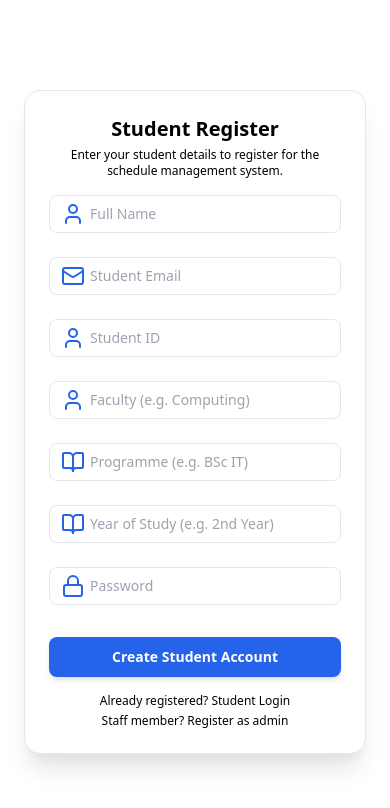
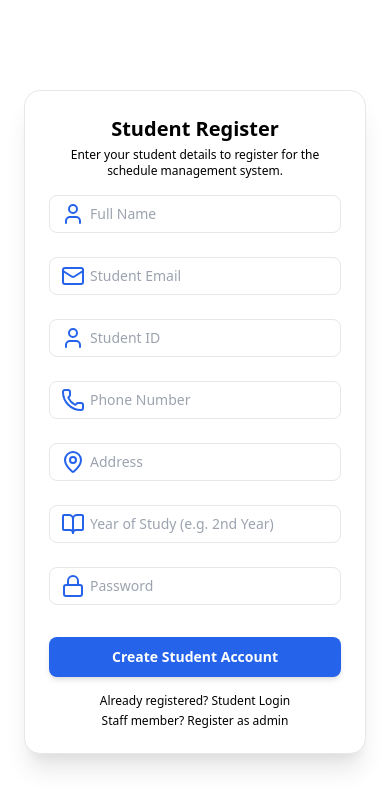
Before and after one commit to chamithsandeepa/Campus_Scheduler, a React (Vite) app in the folder frontend/: page /signup in a window 390 px wide. Shown: the top 808 px of the page. Built offline with nearby package versions, Linux system fonts and the light colour scheme; no server answers.

Commit message:
feat: Update ProfilePage and SignUpPage to include phone number and address fields

```diff
--- a/frontend/src/pages/ProfilePage.jsx
+++ b/frontend/src/pages/ProfilePage.jsx
@@ -19,9 +19,9 @@ const ProfilePage = () => {
       name: user?.name || "",
       email: user?.email || "",
       studentId: user?.studentId || "",
-      faculty: user?.faculty || "",
-      programme: user?.programme || "",
       yearOfStudy: user?.yearOfStudy || "",
+      phoneNumber: user?.phoneNumber || "",
+      address: user?.address || "",
       password: "",
     }),
     [user]
@@ -49,9 +49,9 @@ const ProfilePage = () => {
       const payload = {
         name: form.name,
         studentId: form.studentId,
-        faculty: form.faculty,
-        programme: form.programme,
         yearOfStudy: form.yearOfStudy,
+        phoneNumber: form.phoneNumber,
+        address: form.address,
         ...(form.password ? { password: form.password } : {}),
       };
 
@@ -109,9 +109,9 @@ const ProfilePage = () => {
           <FieldRow label="Name" value={user?.name} />
           <FieldRow label="Email" value={user?.email} />
           <FieldRow label="Student ID" value={user?.studentId} />
-          <FieldRow label="Faculty" value={user?.faculty} />
-          <FieldRow label="Programme" value={user?.programme} />
           <FieldRow label="Year of Study" value={user?.yearOfStudy} />
+          <FieldRow label="Phone Number" value={user?.phoneNumber} />
+          <FieldRow label="Address" value={user?.address} />
         </div>
       </div>
 
@@ -178,18 +178,18 @@ const ProfilePage = () => {
               </div>
               <div className="grid md:grid-cols-2 gap-3">
                 <div>
-                  <label className="block text-xs font-semibold text-slate-600 mb-1">Faculty</label>
+                  <label className="block text-xs font-semibold text-slate-600 mb-1">Phone Number</label>
                   <input
-                    value={form.faculty}
-                    onChange={onChange("faculty")}
+                    value={form.phoneNumber}
+                    onChange={onChange("phoneNumber")}
                     className="w-full bg-white border border-slate-200 rounded-lg px-3 py-2 text-sm outline-none focus:ring-2 focus:ring-blue-500"
                   />
                 </div>
                 <div>
-                  <label className="block text-xs font-semibold text-slate-600 mb-1">Programme</label>
+                  <label className="block text-xs font-semibold text-slate-600 mb-1">Address</label>
                   <input
-                    value={form.programme}
-                    onChange={onChange("programme")}
+                    value={form.address}
+                    onChange={onChange("address")}
                     className="w-full bg-white border border-slate-200 rounded-lg px-3 py-2 text-sm outline-none focus:ring-2 focus:ring-blue-500"
                   />
                 </div>
--- a/frontend/src/pages/SignUpPage.jsx
+++ b/frontend/src/pages/SignUpPage.jsx
@@ -1,6 +1,6 @@
 import { motion } from "framer-motion";
 import Input from "../components/Input";
-import { Loader, Lock, Mail, User, BookOpen } from "lucide-react";
+import { Loader, Lock, Mail, User, BookOpen, Phone, MapPin } from "lucide-react";
 import { useState } from "react";
 import { Link, useNavigate } from "react-router-dom";
 import PasswordStrengthMeter from "../components/PasswordStrengthMeter";
@@ -12,9 +12,9 @@ const SignUpPage = () => {
   const [email, setEmail] = useState("");
   const [password, setPassword] = useState("");
   const [studentId, setStudentId] = useState("");
-  const [faculty, setFaculty] = useState("");
-  const [programme, setProgramme] = useState("");
   const [year, setYear] = useState("");
+  const [phone, setPhone] = useState("");
+  const [address, setAddress] = useState("");
   const navigate = useNavigate();
 
   const { signup, error, isLoading } = useAuthStore();
@@ -22,7 +22,7 @@ const SignUpPage = () => {
   const handleSignUp = async (e) => {
     e.preventDefault();
 
-    if (!name || !email || !password || !studentId || !faculty || !programme || !year) {
+    if (!name || !email || !password || !studentId || !year || !phone || !address) {
       alert("All fields are required");
       return;
     }
@@ -51,9 +51,9 @@ const SignUpPage = () => {
         email,
         password,
         studentId,
-        faculty,
-        programme,
         yearOfStudy: year,
+        phoneNumber: phone,
+        address,
       });
       navigate("/login");
     } catch (err) {
@@ -121,21 +121,21 @@ const SignUpPage = () => {
             />
 
             <Input
-              icon={User}
+              icon={Phone}
               type="text"
-              placeholder="Faculty (e.g. Computing)"
-              value={faculty}
-              onChange={(e) => setFaculty(e.target.value)}
+              placeholder="Phone Number"
+              value={phone}
+              onChange={(e) => setPhone(e.target.value)}
               containerClassName="mb-3"
               className="bg-white border-slate-300 text-slate-900 placeholder-slate-400 text-sm"
             />
 
             <Input
-              icon={BookOpen}
+              icon={MapPin}
               type="text"
-              placeholder="Programme (e.g. BSc IT)"
-              value={programme}
-              onChange={(e) => setProgramme(e.target.value)}
+              placeholder="Address"
+              value={address}
+              onChange={(e) => setAddress(e.target.value)}
               containerClassName="mb-3"
               className="bg-white border-slate-300 text-slate-900 placeholder-slate-400 text-sm"
             />
```
